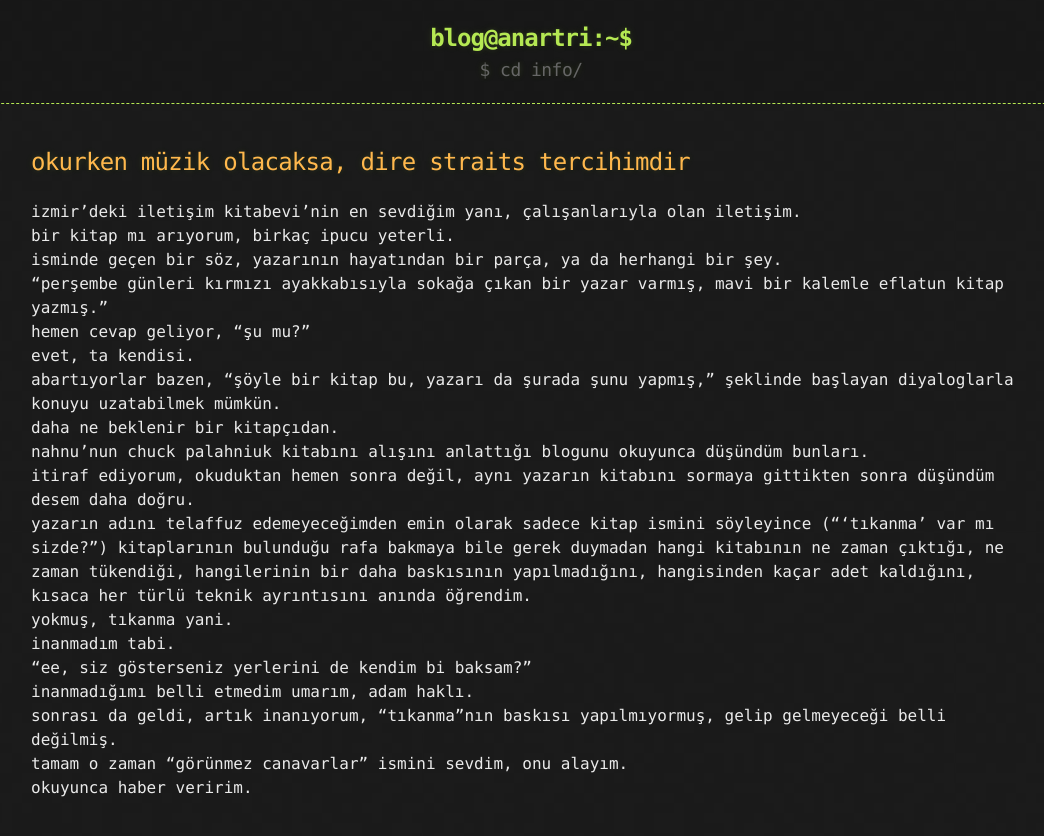
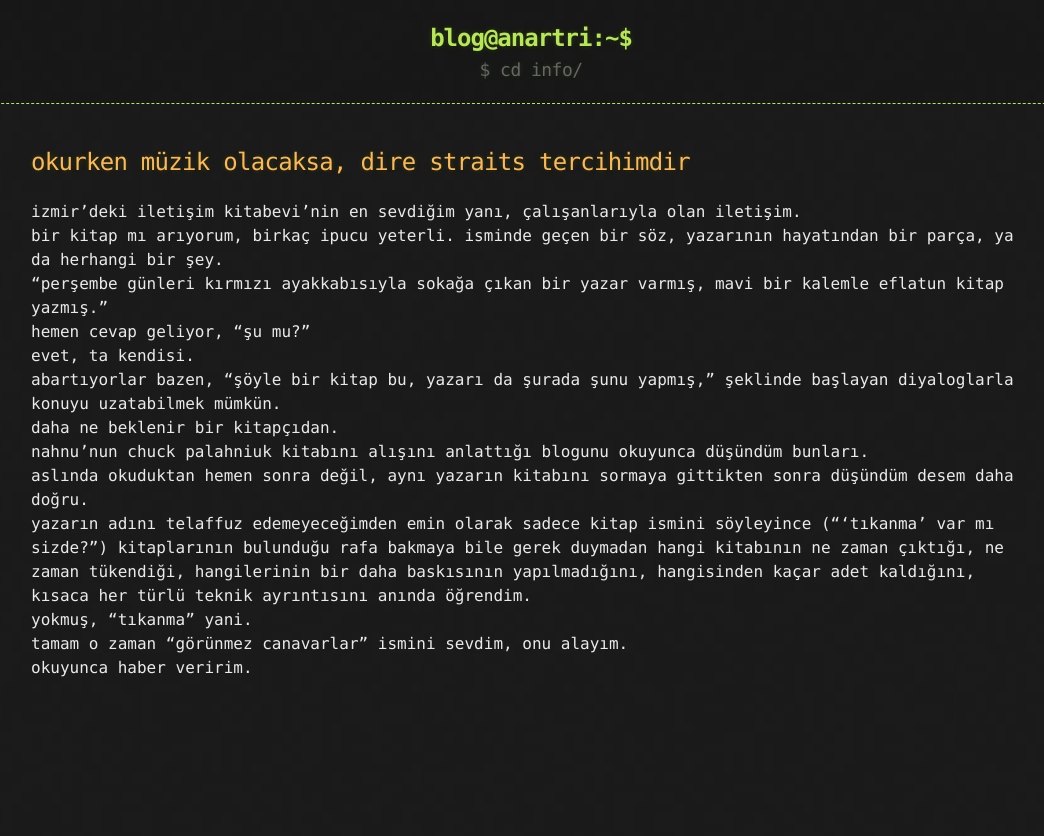
Before and after one commit to lanartri/lanartri.github.io, a Jekyll site: the page built from _posts/2005-03-19-okurken-muzik-olacaksa-dire-straits-tercihimdir.md, in a window 1280 px wide. Shown: the top 836 px of the page, without its empty margins (109-1153 px from the left). Built offline with Jekyll 4.4.1, drawn with Linux system fonts in a browser that asks for light colours.

Commit message:
Update 2005-03-19-okurken-muzik-olacaksa-dire-straits-tercihimdir.md

```diff
--- a/_posts/2005-03-19-okurken-muzik-olacaksa-dire-straits-tercihimdir.md
+++ b/_posts/2005-03-19-okurken-muzik-olacaksa-dire-straits-tercihimdir.md
@@ -7,20 +7,15 @@ categories: gündem
 ---
 
 izmir'deki iletişim kitabevi'nin en sevdiğim yanı, çalışanlarıyla olan iletişim.
-bir kitap mı arıyorum, birkaç ipucu yeterli.
-isminde geçen bir söz, yazarının hayatından bir parça, ya da herhangi bir şey.
+bir kitap mı arıyorum, birkaç ipucu yeterli. isminde geçen bir söz, yazarının hayatından bir parça, ya da herhangi bir şey.
 "perşembe günleri kırmızı ayakkabısıyla sokağa çıkan bir yazar varmış, mavi bir kalemle eflatun kitap yazmış."
 hemen cevap geliyor, "şu mu?"
 evet, ta kendisi.
 abartıyorlar bazen, "şöyle bir kitap bu, yazarı da şurada şunu yapmış," şeklinde başlayan diyaloglarla konuyu uzatabilmek mümkün.
 daha ne beklenir bir kitapçıdan.
 nahnu'nun chuck palahniuk kitabını alışını anlattığı blogunu okuyunca düşündüm bunları.
-itiraf ediyorum, okuduktan hemen sonra değil, aynı yazarın kitabını sormaya gittikten sonra düşündüm desem daha doğru.
+aslında okuduktan hemen sonra değil, aynı yazarın kitabını sormaya gittikten sonra düşündüm desem daha doğru.
 yazarın adını telaffuz edemeyeceğimden emin olarak sadece kitap ismini söyleyince ("'tıkanma' var mı sizde?") kitaplarının bulunduğu rafa bakmaya bile gerek duymadan hangi kitabının ne zaman çıktığı, ne zaman tükendiği, hangilerinin bir daha baskısının yapılmadığını, hangisinden kaçar adet kaldığını, kısaca her türlü teknik ayrıntısını anında öğrendim.
-yokmuş, tıkanma yani.
-inanmadım tabi.
-"ee, siz gösterseniz yerlerini de kendim bi baksam?"
-inanmadığımı belli etmedim umarım, adam haklı.
-sonrası da geldi, artık inanıyorum, "tıkanma"nın baskısı yapılmıyormuş, gelip gelmeyeceği belli değilmiş.
+yokmuş, "tıkanma" yani.
 tamam o zaman "görünmez canavarlar" ismini sevdim, onu alayım.
 okuyunca haber veririm.
```
